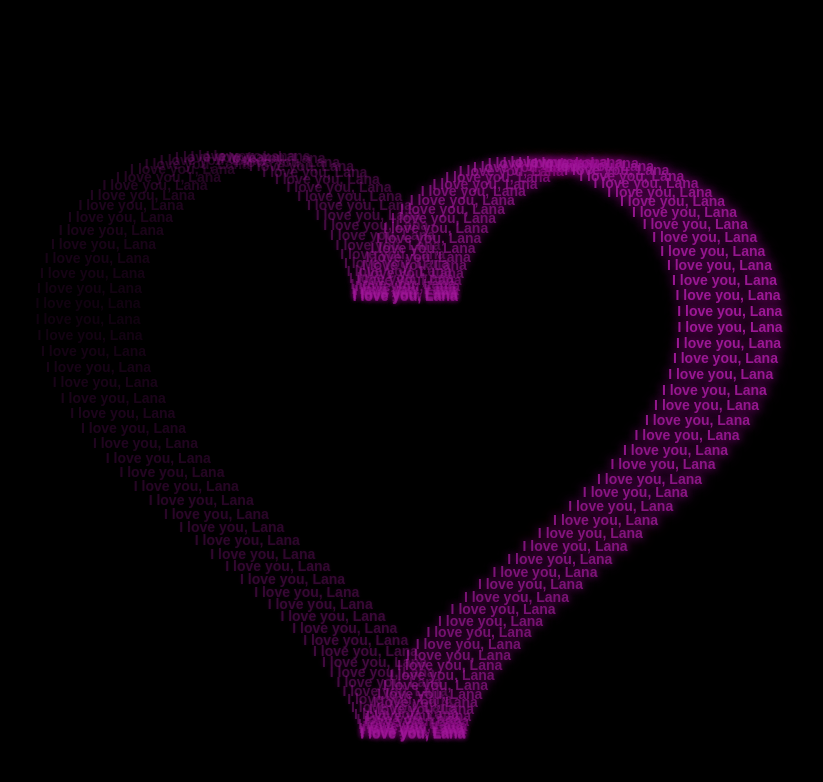
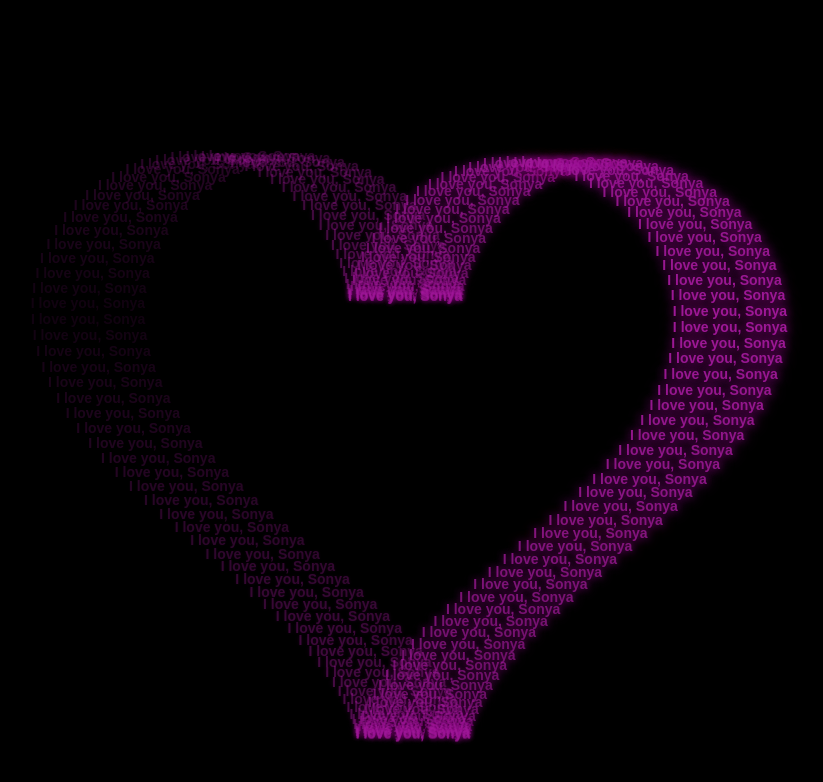
Before and after one commit to TripllAsss/sonyalove, a plain HTML site: page index.html in a window 1280 px wide. Shown: the whole page, without its empty margins (231-1054 px from the left). Drawn offline with Linux system fonts and the light colour scheme.

Commit message:
index.html

```diff
--- a/index.html
+++ b/index.html
@@ -2,7 +2,7 @@
 <html lang="ru">
 <head>
   <meta charset="UTF-8">
-  <title>I love you, Lana</title>
+  <title>I love you, Sonya</title>
   <style>
     body {
       margin: 0;
@@ -64,7 +64,7 @@
 
   <script>
     const container = document.getElementById('heart');
-    const text = "I love you, Lana";
+    const text = "I love you, Sonya";
 
     // Увеличено количество надписей для плотности
     const totalElements = 150;
```
